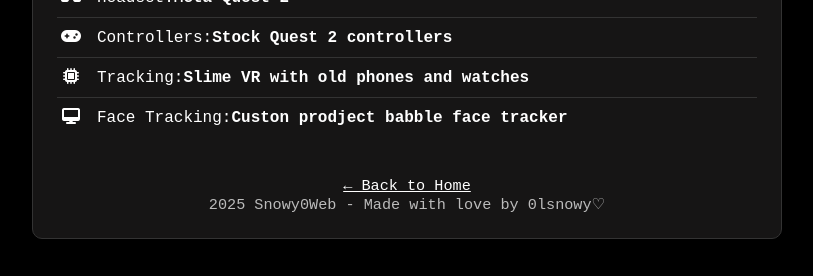
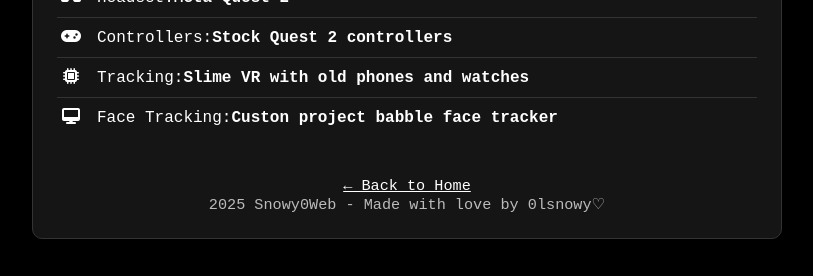
Before and after one commit to 01snowy/Snowy-webistes, a Jekyll site: the page specs.html, which Jekyll copies as it is, in a window 1280 px wide. Shown: the part 1102-1378 px from the top of the page, without its empty margins (233-1046 px from the left). Built offline with Jekyll 4.4.1, drawn with Linux system fonts in a browser that asks for light colours; nearby versions of some CDN libraries.

Commit message:
Update specs.html

```diff
--- a/specs.html
+++ b/specs.html
@@ -107,7 +107,7 @@
                 <li><span class="spec-icon"><i class="fa-solid fa-vr-cardboard"></i></span> Headset: <b>Meta Quest 2</b></li>
                 <li><span class="spec-icon"><i class="fa-solid fa-gamepad"></i></span> Controllers: <b>Stock Quest 2 controllers</b></li>
                 <li><span class="spec-icon"><i class="fa-solid fa-microchip"></i></span> Tracking: <b>Slime VR with old phones and watches</b></li>
-                <li><span class="spec-icon"><i class="fa-solid fa-desktop"></i></span> Face Tracking: <b>Custon prodject babble face tracker</b></li>
+                <li><span class="spec-icon"><i class="fa-solid fa-desktop"></i></span> Face Tracking: <b>Custon project babble face tracker</b></li>
             </ul>
         </div>
         <footer>
```
